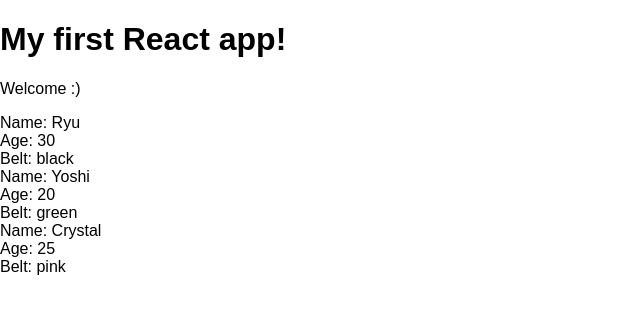
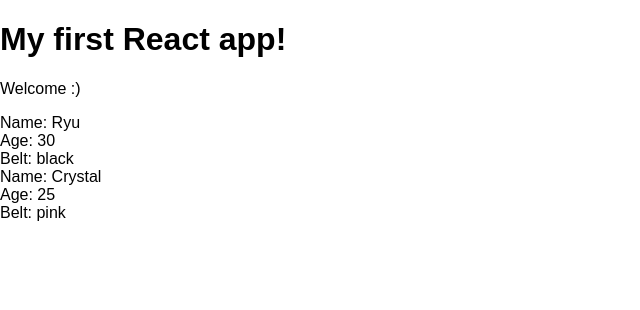
Before and after one commit to surekhasrinivasan/ReactAndReduxTutorial, a React (Create React App) app in the folder myapp/: page / in a window 1280 px wide. Shown: the top 310 px of the page, without its empty margins (0-640 px from the left). Built offline with nearby package versions, Linux system fonts and the light colour scheme.

Commit message:
Lesson-16 Conditional Output - conditionally output parts of our template dependent on certain conditions within our data. Here we  use a combo of if statements and ternary operators

```diff
--- a/myapp/src/App.js
+++ b/myapp/src/App.js
@@ -1,7 +1,6 @@
 import React, { Component } from 'react';
 import Ninjas from './Ninjas';
 
-//Container components with state made by class not concerned about UI
 class App extends Component {
   state = {
     ninjas : [
--- a/myapp/src/Ninjas.js
+++ b/myapp/src/Ninjas.js
@@ -1,20 +1,34 @@
 import React from 'react';
 
-//UI component without state made by functions concerned about UI
 const Ninjas = ({ ninjas }) => {
-    //const { ninjas } = props;
-    const ninjaList = ninjas.map(ninja => {
-        return (
-            <div className = 'ninja' key= { ninja.id }>
-                <div>Name: { ninja.name }</div>
-                <div>Age: { ninja.age }</div>
-                <div>Belt: { ninja.belt }</div>
-            </div>
-        )
-    })
+//     const ninjaList = ninjas.map(ninja => {
+//         if (ninja.age > 20) {
+//             return (
+//                 <div className = 'ninja' key= { ninja.id }>
+//                     <div>Name: { ninja.name }</div>
+//                     <div>Age: { ninja.age }</div>
+//                     <div>Belt: { ninja.belt }</div>
+//                 </div>
+//             )
+//         }
+//         else {
+//             return null;
+//         }
+//     })
+
     return (
         <div className = 'ninja-list'>
-            { ninjaList }
+            {
+            ninjas.map(ninja => {
+            return ninja.age > 20 ? (
+                <div className = 'ninja' key= { ninja.id }>
+                    <div>Name: { ninja.name }</div>
+                    <div>Age: { ninja.age }</div>
+                    <div>Belt: { ninja.belt }</div>
+                </div>
+                ) : null;
+            })
+        }
         </div>
     )
 }
```
